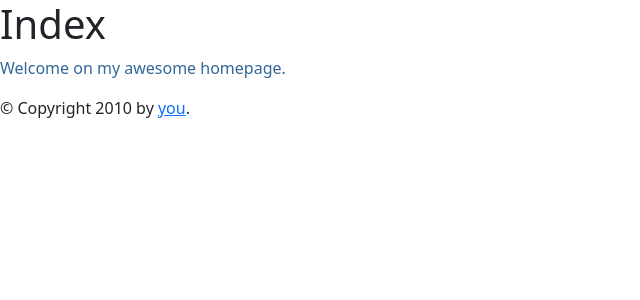
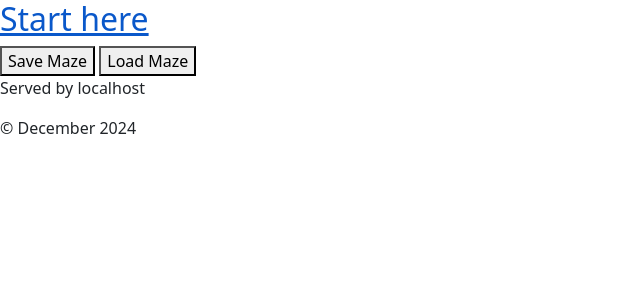
Before and after one commit to ErikPohl444/simple_server, a Flask app: page /child.html in a window 1280 px wide. Shown: the top 300 px of the page, without its empty margins (0-640 px from the left). Run offline with Flask 3, Linux system fonts and the light colour scheme.

```diff
--- a/templates/child.html
+++ b/templates/child.html
@@ -2,12 +2,12 @@
 {% block title %}Index{% endblock %}
 {% block head %}
   {{ super() }}
-  <style type="text/css">
-    .important { color: #336699; }
-  </style>
 {% endblock %}
 {% block content %}
-  <h1>Index</h1>
-  <p class="important">
-    Welcome on my awesome homepage.
+    <div class="jumbotron">
+    <h2><a href="http://127.0.0.1:8080/maze/{{maze.start_url}}">Start here</a></h2>
+    <form method="POST" action="/child.html">
+    <button type="submit" name="submit_button" value="save_maze">Save Maze</button>
+    <button type="submit" name="submit_button" value="load_maze">Load Maze</button>
+    </form>
 {% endblock %}
--- a/templates/layout.html
+++ b/templates/layout.html
@@ -12,7 +12,8 @@
     <div id="content">{% block content %}{% endblock %}</div>
     <div id="footer">
       {% block footer %}
-      &copy; Copyright 2010 by <a href="http://domain.invalid/">you</a>.
+          <p> Served by {{hostname}}</p>
+          <p> &copy; December 2024</p>
       {% endblock %}
     </div>
     <script src="https://cdn.jsdelivr.net/npm/bootstrap@5.3.3/dist/js/bootstrap.bundle.min.js" integrity="sha384-YvpcrYf0tY3lHB60NNkmXc5s9fDVZLESaAA55NDzOxhy9GkcIdslK1eN7N6jIeHz" crossorigin="anonymous"></script>
```
